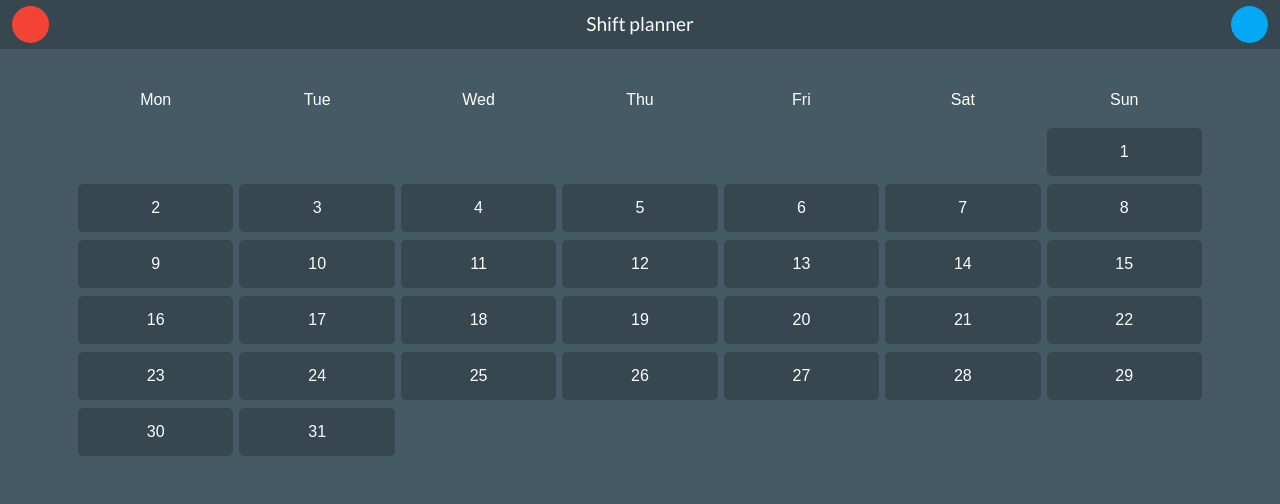
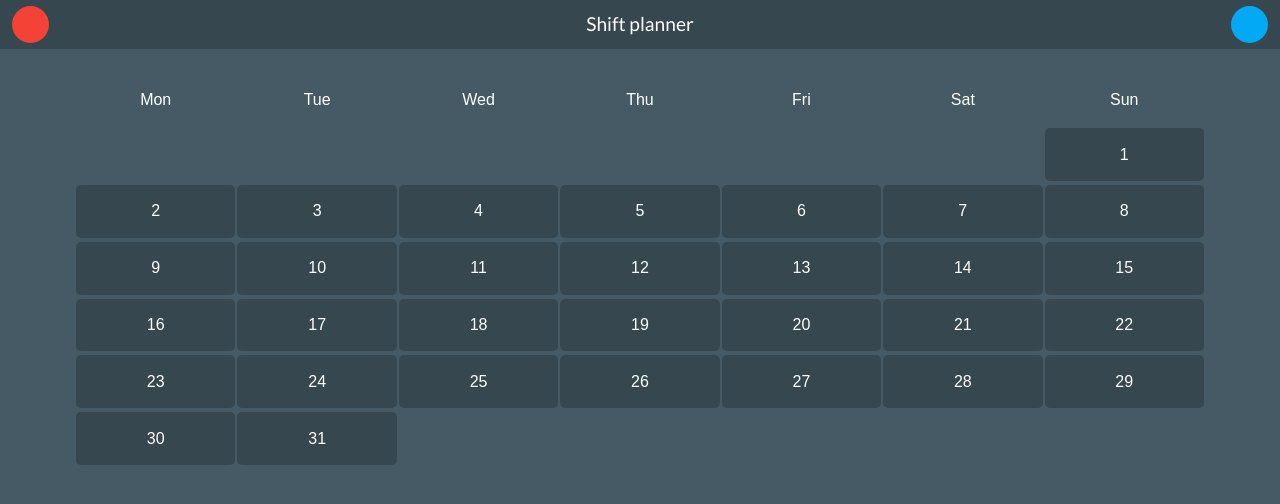
Before and after one commit to alexdunne/shift-planner-app, a React (Create React App) app: page / in a window 1280 px wide. Shown: the top 504 px of the page. Built offline with nearby package versions, Linux system fonts and the light colour scheme.

Commit message:
Increased size of CalendarDay and reduced size between the days

```diff
--- a/src/components/Calendar/CalendarDay/index.css
+++ b/src/components/Calendar/CalendarDay/index.css
@@ -1,8 +1,8 @@
 .calendar-day-block {
-  padding-top: 0.75rem;
-  padding-bottom: 0.75rem;
-  margin-right: 3px;
-  margin-left: 3px;
+  padding-top: 0.9rem;
+  padding-bottom: 0.9rem;
+  margin-right: 1px;
+  margin-left: 1px;
 }
 
 .calendar-day-interactive {
--- a/src/components/Calendar/Overview/index.js
+++ b/src/components/Calendar/Overview/index.js
@@ -71,7 +71,7 @@ const Overview = ({ month, year, renderDay }) => {
     <section className="overview">
       <Container>
         {weeks.map((week, index) => (
-          <Row key={index} className="mb-2">
+          <Row key={index} className="mb-1">
             {week.map((day, index) => (
               <React.Fragment key={index}>
                 {renderDay({ date: day })}
--- a/src/index.css
+++ b/src/index.css
@@ -4,6 +4,7 @@
 
 svg {
   box-sizing: content-box;
+  user-select: none;
 }
 
 body {
```
